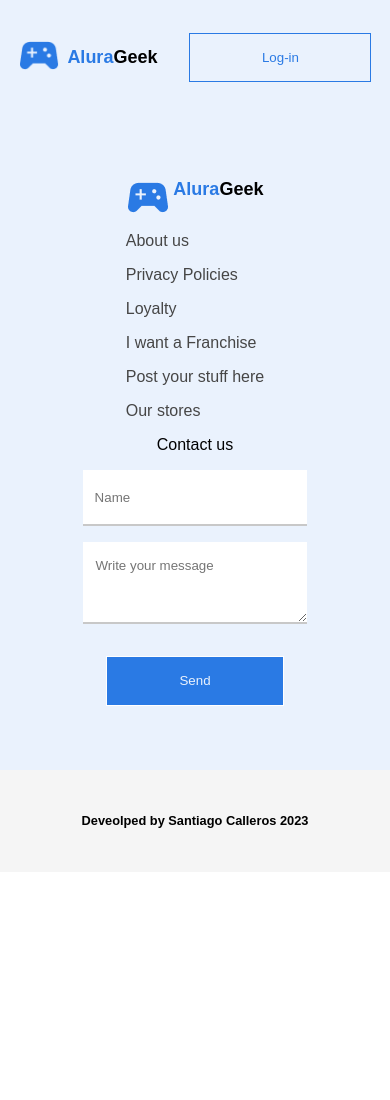
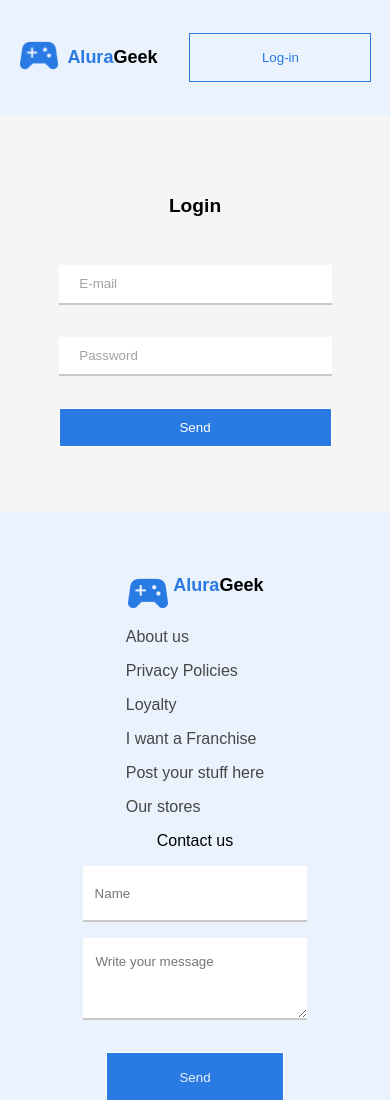
Before and after one commit to JinCall/Challange-Alurageek, a plain HTML site: page screens/login.html in a window 390 px wide. Shown: the top 1100 px of the page. Before the commit the page ends 872 px from the top, so only its background shows below. Drawn offline with Linux system fonts and the light colour scheme.

Commit message:
Making the proyect responsive and finishing login page

```diff
--- a/screens/login.html
+++ b/screens/login.html
@@ -9,6 +9,7 @@
     <link rel="stylesheet" href="/styles/header/header.css">
     <link rel="stylesheet" href="/styles/contact/contact.css">
     <link rel="stylesheet" href="/styles/footer/footer.css">
+    <link rel="stylesheet" href="/styles/login/login.css">
 </head>
 <body>
     <header>
@@ -25,6 +26,18 @@
         </nav>
     </header>
     <main>
+        <section class="login">
+            <div class="login__form">
+                <h2 class="login__form__text">Login</h2>
+                <div class="login__form__input">
+                    <form class="login__form__input__container" action="">
+                        <input type="email" class="login__form__email" placeholder="E-mail" required>
+                        <input type="password" class="login__form__password" placeholder="Password" required>
+                        <button class="login__form__btn">Send</button>
+                    </form>
+                </div>
+            </div>
+        </section>
         <section class="contact">
             <div class="contact__logo">
                 <img class="contact__logo__img" src="/assets/img/logo.png" alt="Videogame logo">
--- a/styles/header/header.css
+++ b/styles/header/header.css
@@ -80,3 +80,9 @@
         display: none;
     }
 }
+
+@media (min-width: 800px) {
+    .header__searchBar {
+        width: 19rem;
+    }
+}
--- /dev/null
+++ b/styles/login/login.css
@@ -0,0 +1,75 @@
+.login {
+    display: flex;
+    flex-direction: column;
+    align-items: center;
+    background-color: #f5f5f5;
+}
+
+.login__form {
+    display: flex;
+    align-items: center;
+    flex-direction: column;
+    width: 100%;
+    height: auto;
+}
+
+.login__form__input {
+    width: 25%;
+}
+
+.login__form__text {
+    font-size: larger;
+    font-weight: 700;
+    margin: 5rem 0 2rem;
+}
+
+.login__form__input__container {
+    display: flex;
+    flex-direction: column;
+    margin-bottom: 3rem;
+    width: 100%;
+}
+
+.login__form__email, .login__form__password, .login__form__btn {
+    margin: 1rem 0;
+    padding: 0.7rem 1.3rem;
+    border: none;
+}
+
+.login__form__email, .login__form__password {
+    border-bottom: 2px solid #C8C8C8;
+    transition: all 150ms;
+}
+
+.login__form__email:hover, .login__form__password:hover, .login__form__email:focus, .login__form__password:focus {
+    border-bottom: 2px solid #2A7AE4;
+}
+
+.login__form__email::placeholder, .login__form__password::placeholder {
+    color: #A2A2A2;
+}
+
+.login__form__btn {
+    border: 1px solid white;
+    background-color: #2A7AE4;
+    color: white;
+    transition: all 150ms;
+}
+
+.login__form__btn:hover {
+    border: 1px solid #2A7AE4;
+    background-color: white;
+    color: #2A7AE4;
+}
+
+@media (max-width: 790px) {
+    .login__form__input {
+        width: 70%;
+    }
+}
+
+@media (min-width: 800px) {
+    .login__form__input {
+        width: 60%;
+    }
+}
```
